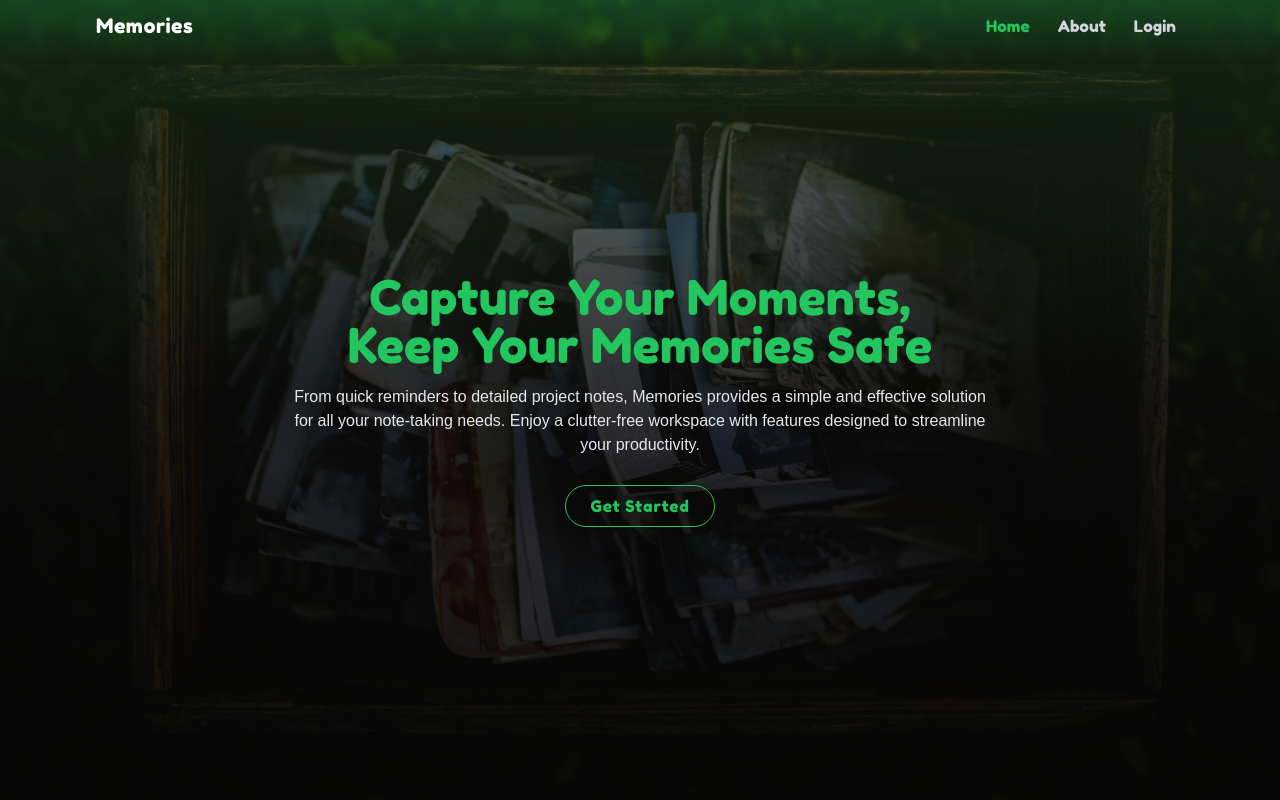
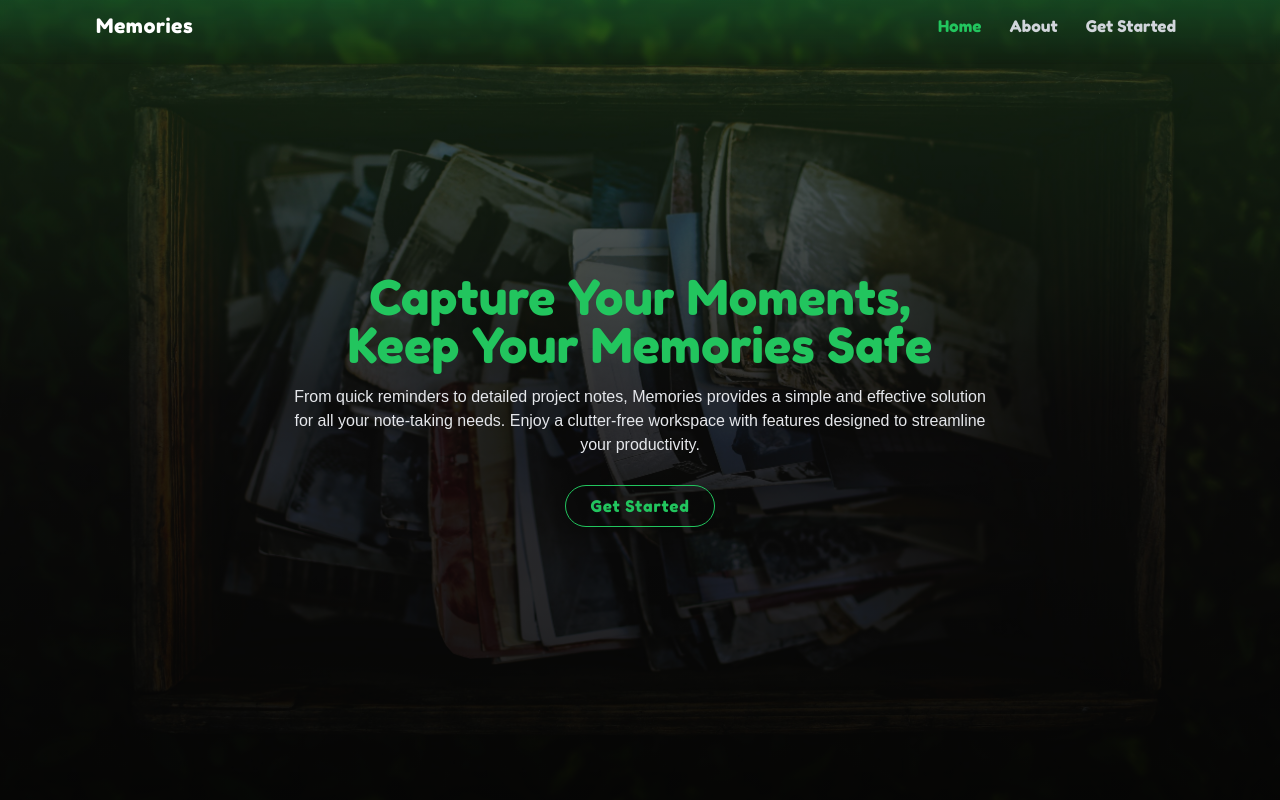
Before and after one commit to Kr-Upendra/echoes, a React (Vite) app in the folder frontend/: page / in a window 1280 px wide. Shown: the top 800 px of the page. Built offline with nearby package versions, Linux system fonts and the light colour scheme; no server answers; a web font is replaced by a local one.

Commit message:
fix texts

```diff
--- a/frontend/src/components/header/Header.tsx
+++ b/frontend/src/components/header/Header.tsx
@@ -94,7 +94,7 @@ export default function Header() {
               handleClick={closeUserMenu}
             />
             <NavItem
-              title="Login"
+              title="Get Started"
               hrefValue="/login"
               handleClick={closeUserMenu}
             />
```
